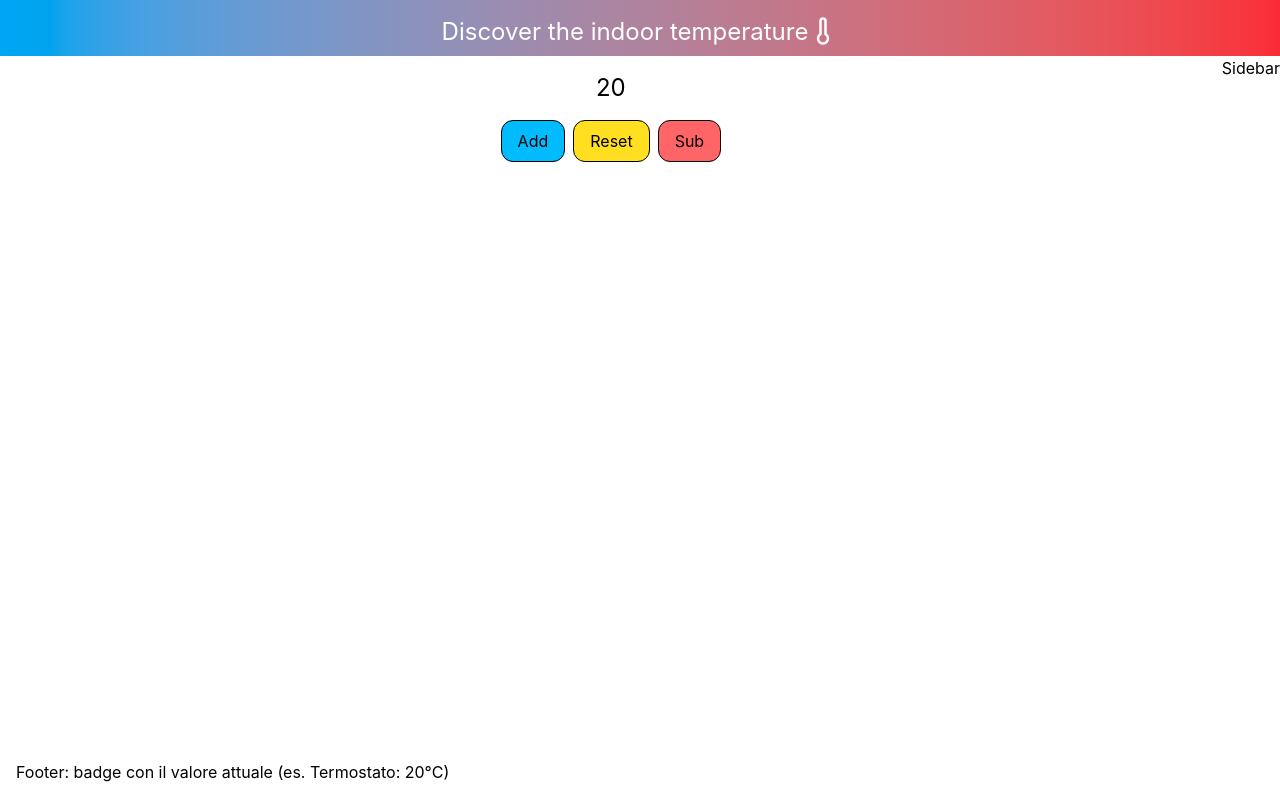
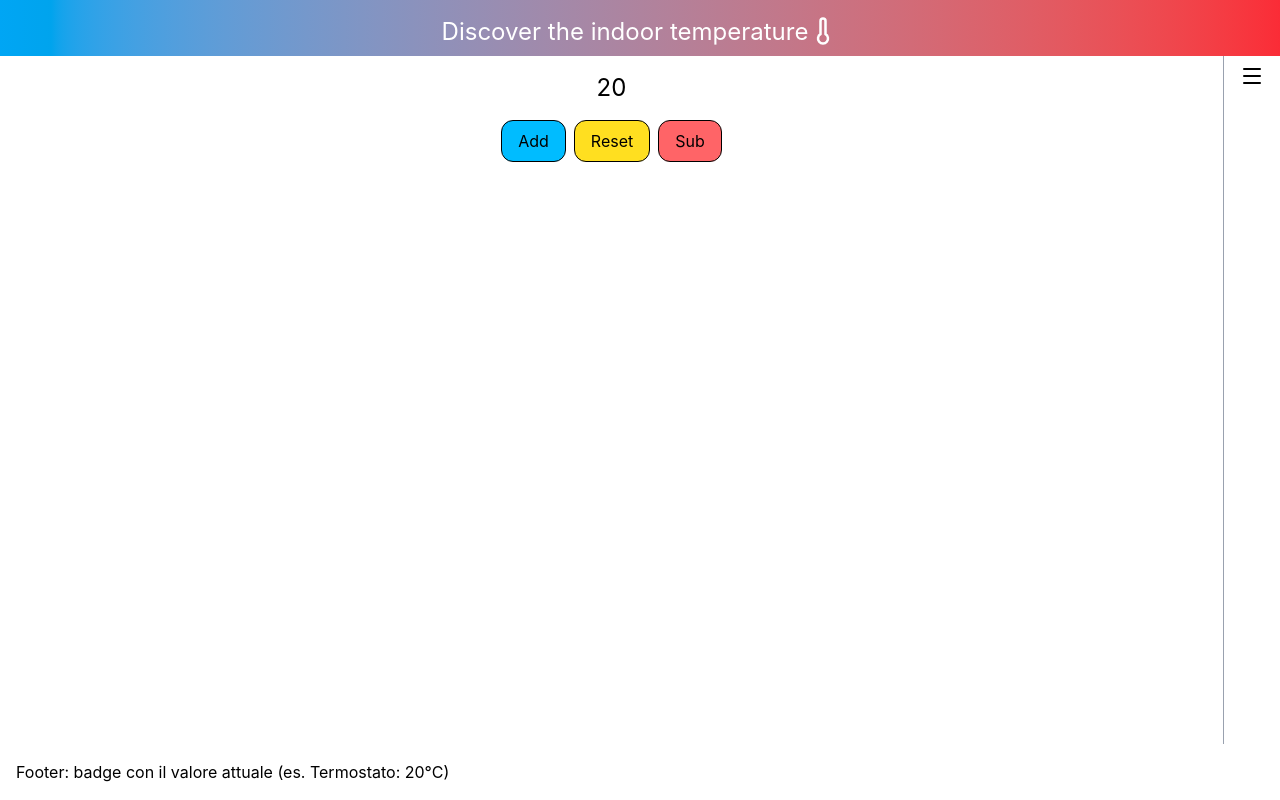
Before and after one commit to mariarita-depierro/react-context, a React (Vite) app: page / in a window 1280 px wide. Built offline with nearby package versions, Linux system fonts and the light colour scheme.

Commit message:
add Sidebar

```diff
--- a/src/components/layouts/Sidebar.jsx
+++ b/src/components/layouts/Sidebar.jsx
@@ -1,3 +1,23 @@
+import { MenuIcon } from "lucide-react";
+import { useState } from "react";
+
 export default function Sidebar() {
-  return <div>Sidebar</div>;
+  const [menu, setMenu] = useState(false);
+
+  function handleSetMenu() {
+    setMenu((actual) => !actual);
+  }
+
+  return (
+    <aside dir="ltr" className="border-s border-gray-400 ps-4 pe-4 pt-2">
+      <MenuIcon onClick={handleSetMenu}></MenuIcon>
+      {menu ? (
+        <h2 className="me-4 pt-4">
+          Sidebar: pulsante Reset che riporta la temperatura a 20°C
+        </h2>
+      ) : (
+        ""
+      )}
+    </aside>
+  );
 }
```
